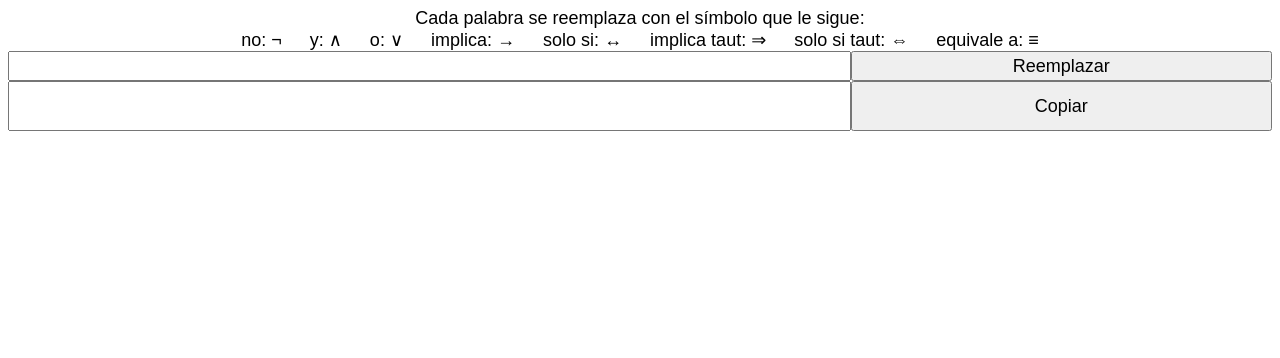
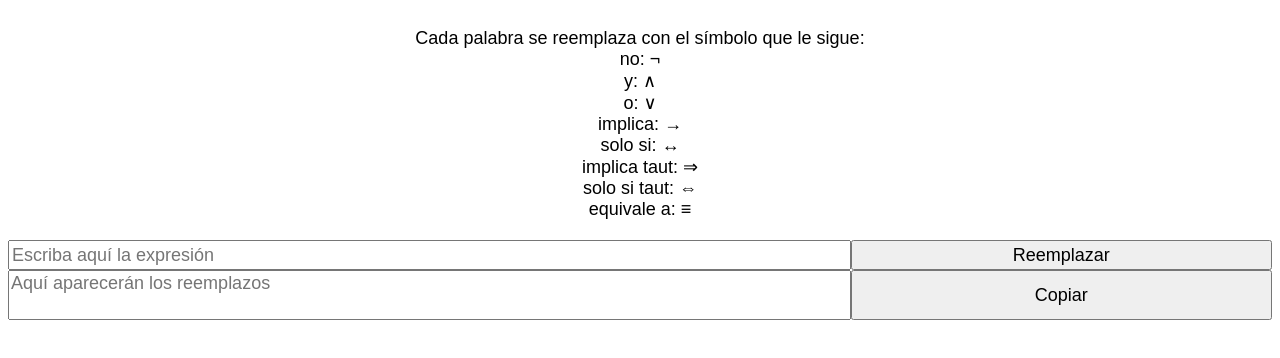
Before and after one commit to RicardoArce2404/expr_rep, a plain HTML site: page index.html in a window 1280 px wide. Drawn offline with Linux system fonts and the light colour scheme.

Commit message:
Mejoras visuales

```diff
--- a/index.html
+++ b/index.html
@@ -10,13 +10,23 @@
 
 <body>
 	<div id='explaination'>
+
 		Cada palabra se reemplaza con el símbolo que le sigue: <br>
-		no: ¬ &emsp; y: ∧ &emsp; o: ∨ &emsp; implica: → &emsp; solo si: ↔ &emsp;
-		implica taut: ⇒ &emsp; solo si taut: ⇔ &emsp; equivale a: ≡
+		<div>
+			<div>no: ¬</div>
+			<div>y: ∧</div>
+			<div>o: ∨</div>
+			<div>implica: →</div>
+			<div>solo si: ↔</div>
+			<div>implica taut: ⇒</div>
+			<div>solo si taut: ⇔</div>
+			<div>equivale a: ≡</div>
+		</div>
+
 	</div>
-	<input type='text' id='textInput' oninput='replaceChars()'>
+	<input id='textInput' oninput='replaceChars()' placeholder='Escriba aquí la expresión'>
 	<button onclick='replaceChars()' id='replaceButton'>Reemplazar</button>
-	<textarea rows='1' id='textOutput'></textarea>
+	<textarea rows='1' id='textOutput' placeholder='Aquí aparecerán los reemplazos'></textarea>
 	<button onclick='copyText()' id='copyButton'>Copiar</button>
 	<script src='script.js'></script>
 </body>
--- a/styles.css
+++ b/styles.css
@@ -17,6 +17,7 @@ body {
 #explaination {
 	grid-area: expl;
 	text-align: center;
+	margin: 20px 10px 20px;
 }
 
 #textInput {
```
